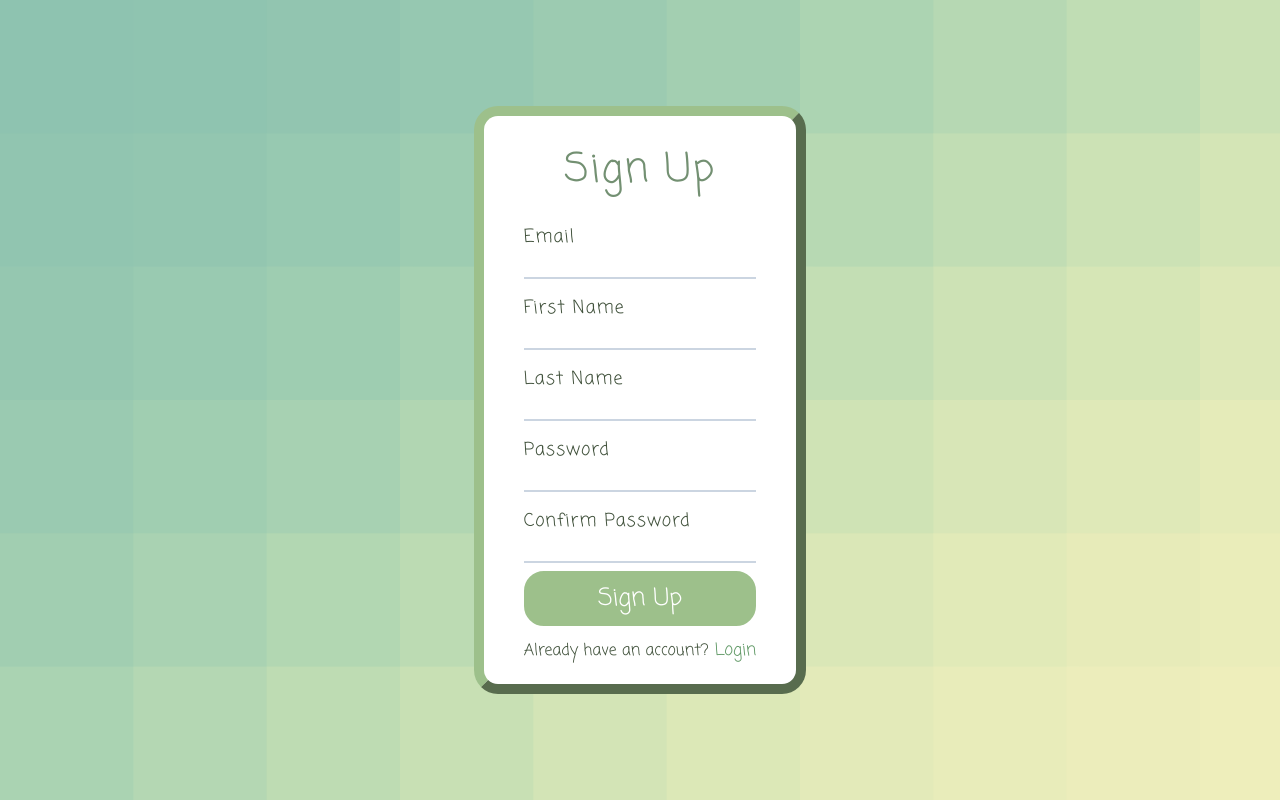
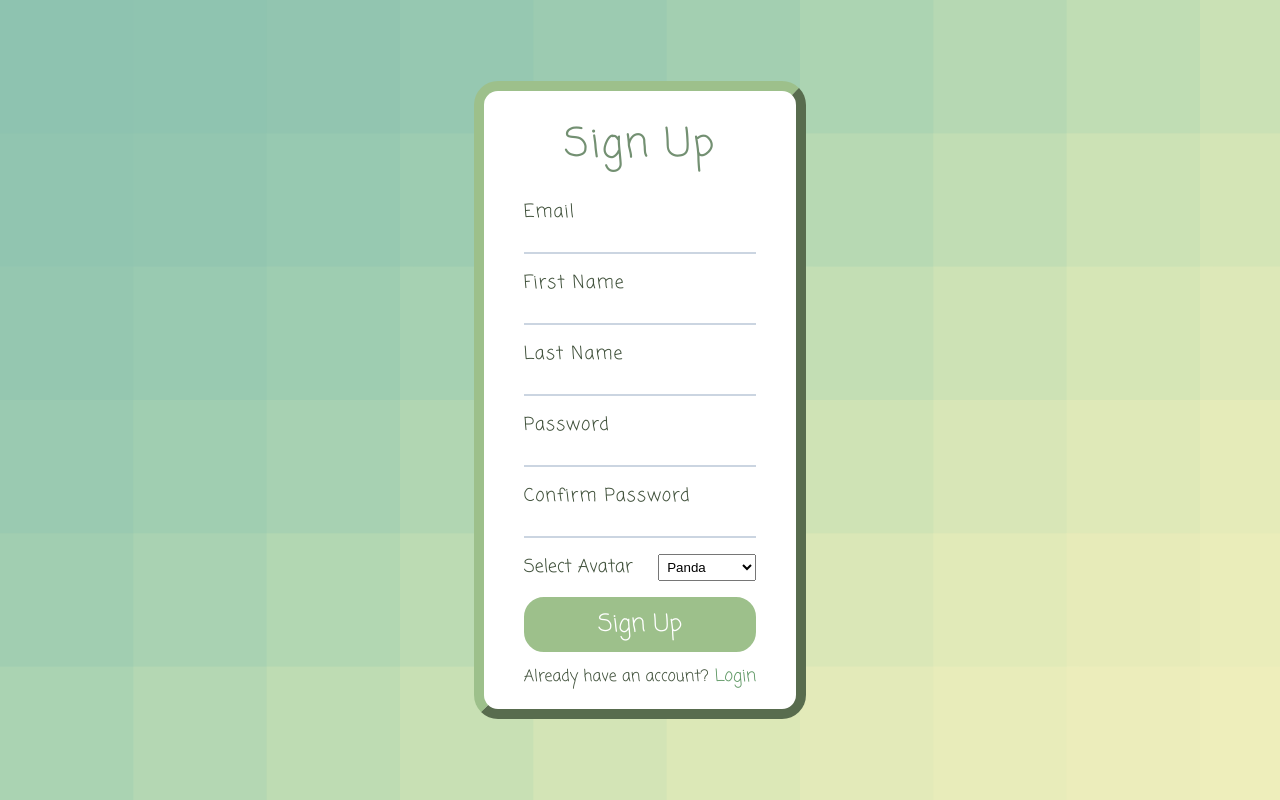
Before and after one commit to hwhuang27/handshakes-client, a React (Vite) app: page /register in a window 1280 px wide. Built offline with nearby package versions, Linux system fonts and the light colour scheme.

Commit message:
Add AvatarSelect component

```diff
--- /dev/null
+++ b/src/components/AvatarSelect.tsx
@@ -0,0 +1,55 @@
+import { ChangeEventHandler } from 'react';
+import styled from 'styled-components';
+
+const Container = styled.div`
+    display: flex;
+    justify-content: space-between;
+    margin: 12px 0;
+`
+
+const StyledLabel = styled.label`
+    font-size: 18px;
+`
+
+const Dropdown = styled.select`
+    padding: 4px;
+`
+interface AvatarProps {
+    value: string,
+    label: string,
+    id: string,
+    onChange: ChangeEventHandler,
+}
+
+function AvatarSelect({value, label, id, onChange} : AvatarProps){
+
+    return(
+        <Container>
+            <StyledLabel htmlFor={id}>{label}</StyledLabel>
+            <Dropdown
+                value={value}
+                name='avatar'
+                id={id}
+                onChange={onChange}
+                defaultValue='panda'
+            >
+                <option value="panda">Panda</option>
+                <option value="snail">Snail</option>
+                <option value="octopus">Octopus</option>
+                <option value="wolf">Wolf</option>
+                <option value="cat">Cat</option>
+                <option value="fish">Fish</option>
+                <option value="whale">Whale</option>
+                <option value="prawn">Prawn</option>
+                <option value="bee">Bee</option>
+                <option value="chicken">Chicken</option>
+                <option value="elephant">Elephant</option>
+                <option value="dolphin">Dolphin</option>
+                <option value="hellokitty">Hello Kitty</option>
+                <option value="teddybear">Teddy Bear</option>
+            </Dropdown>
+        </Container>
+    )
+}
+
+export default AvatarSelect;
--- a/src/components/ChatWindow.tsx
+++ b/src/components/ContentWindow.tsx
@@ -1,12 +1,10 @@
 import styled from 'styled-components';
 
 const Container = styled.div`
-    background-color: black;
-    height: calc(100vh - 82px);
+    background-color: white;
 `
 
-
-function ChatWindow(){
+function ContentWindow(){
 
     return(
         <Container>
@@ -15,4 +13,4 @@ function ChatWindow(){
     )
 }
 
-export default ChatWindow;
+export default ContentWindow;
--- a/src/components/Sidebar.tsx
+++ b/src/components/Sidebar.tsx
@@ -9,6 +9,8 @@ const Container = styled.div`
     margin: 0;
     display: flex;
     flex-direction: column;
+    height: calc(100vh - 82px);
+    overflow: auto;
 `
 
 interface SidebarProps {
--- a/src/components/SignupForm.tsx
+++ b/src/components/SignupForm.tsx
@@ -1,6 +1,7 @@
 import { useState, ChangeEvent, FormEvent } from 'react';
 import { Link, useNavigate } from 'react-router-dom';
 import Input from './Input';
+import AvatarSelect from './AvatarSelect';
 import Button from './Button';
 import styled from 'styled-components';
 
@@ -50,7 +51,10 @@ function SignupForm() {
     const [lastName, setLastName] = useState("");
     const [password, setPassword] = useState("");
     const [confirmPass, setConfirmPass] = useState("");
+    const [avatar, setAvatar] = useState("");
     const [error, setError] = useState("");
+
+    console.log(avatar);
 
     const navigate = useNavigate();
     const handleSubmit = async (e: FormEvent<HTMLFormElement>) => {
@@ -74,6 +78,7 @@ function SignupForm() {
                     last_name: lastName,
                     password: password,
                     confirm_password: confirmPass,
+                    avatar: avatar,
                 }),
             });
 
@@ -132,7 +137,12 @@ function SignupForm() {
                     onChange={(e: ChangeEvent<HTMLInputElement>) => setConfirmPass(e.target.value)}
                 />
 
-                {/* Avatar dropdown component goes here */}
+                <AvatarSelect
+                    value={avatar}
+                    label='Select Avatar'
+                    id='avatar'
+                    onChange={(e: ChangeEvent<HTMLSelectElement>) => setAvatar(e.target.value)}
+                />
 
                 {error && <ErrorMessage>{error}</ErrorMessage>}
 
--- a/src/routes/App.tsx
+++ b/src/routes/App.tsx
@@ -1,7 +1,7 @@
 import styled, { createGlobalStyle} from 'styled-components';
 import Navbar from '../components/Navbar';
 import Sidebar from '../components/Sidebar';
-import ChatWindow from '../components/ChatWindow';
+import ContentWindow from '../components/ContentWindow';
 
 const GlobalStyle = createGlobalStyle`
 *{
@@ -55,7 +55,7 @@ function App() {
                     avatar={avatar}
                 />
 
-                <ChatWindow />
+                <ContentWindow />
 
             </ContentWrapper>
         </PageWrapper>
```
